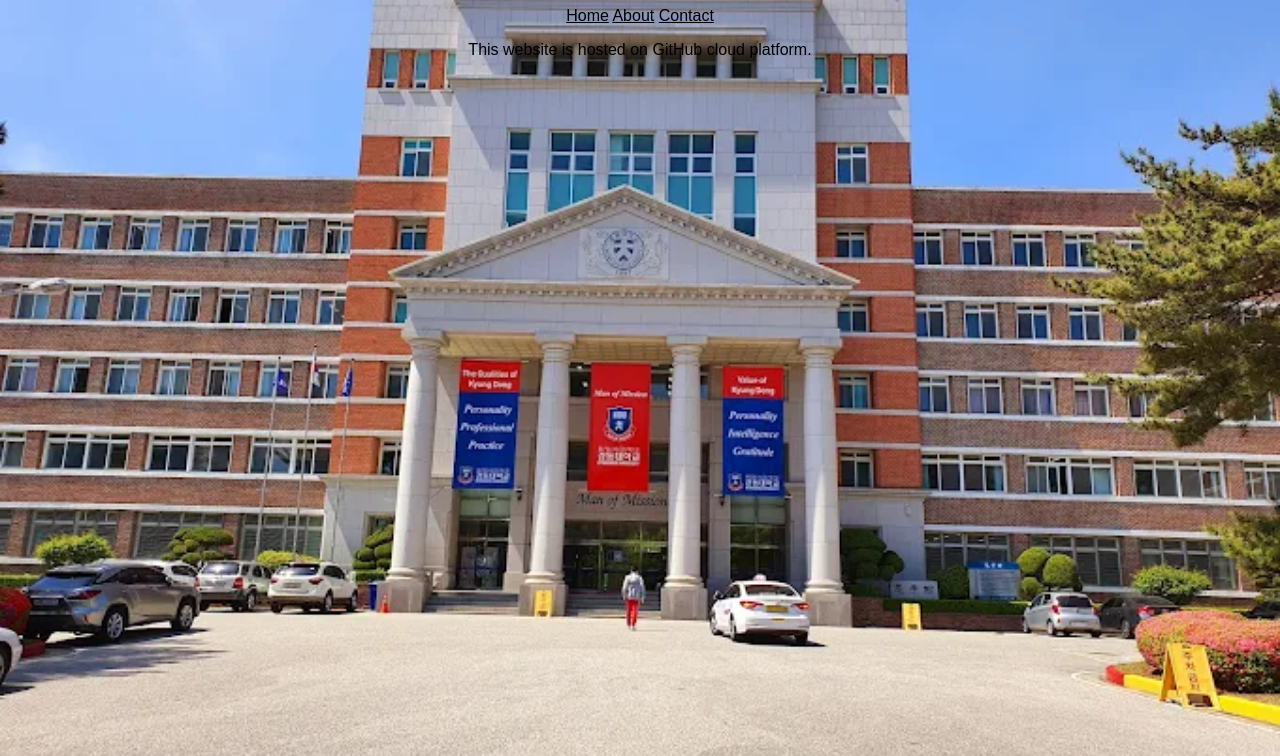
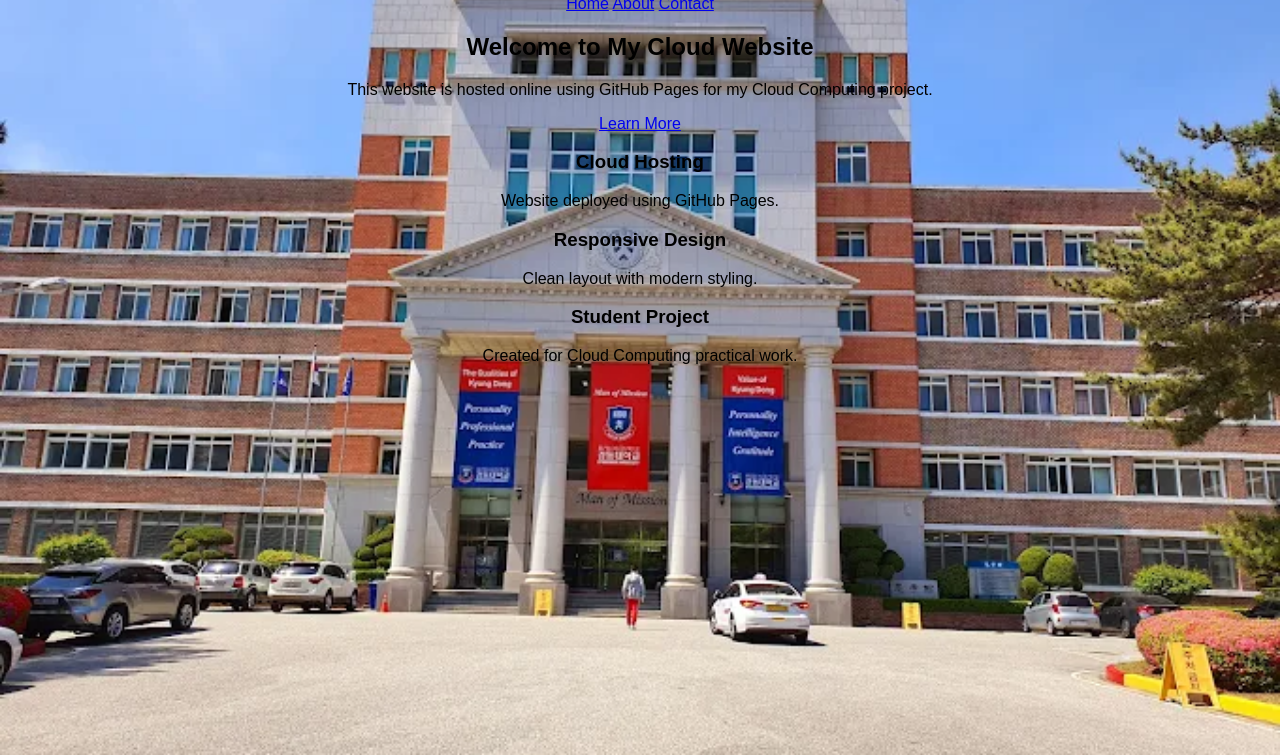
Before and after one commit to RajkumarLamaOfficial/mywebsite, a plain HTML site: page index.html in a window 1280 px wide. Shown: the part 73-829 px from the top of the page. Drawn offline with Linux system fonts and the light colour scheme.

Commit message:
Update index.html

```diff
--- a/index.html
+++ b/index.html
@@ -1,23 +1,47 @@
 <!DOCTYPE html>
 <html>
 <head>
-    <title>Home</title>
+    <title>Home - Cloud Computing Project</title>
     <link rel="stylesheet" href="style.css">
 </head>
-
 <body>
 
-<h1 style="color:blue;">Welcome to My Cloud Website</h1>
+<div class="page">
 
-<nav>
-    <a href="index.html" style="color:black;">Home</a>
-    <a href="about.html" style="color:black;">About</a>
-    <a href="contact.html" style="color:black;">Contact</a>
-</nav>
+    <nav>
+        <h2>Lama Raj Kumar</h2>
+        <div>
+            <a href="index.html">Home</a>
+            <a href="about.html">About</a>
+            <a href="contact.html">Contact</a>
+        </div>
+    </nav>
 
-<p style="color:black;">
-This website is hosted on GitHub cloud platform.
-</p>
+    <section class="hero">
+        <h1>Welcome to My Cloud Website</h1>
+        <p>This website is hosted online using GitHub Pages for my Cloud Computing project.</p>
+        <a class="btn" href="about.html">Learn More</a>
+    </section>
 
+    <section class="cards">
+        <div class="card">
+            <h3>Cloud Hosting</h3>
+            <p>Website deployed using GitHub Pages.</p>
+        </div>
+
+        <div class="card">
+            <h3>Responsive Design</h3>
+            <p>Clean layout with modern styling.</p>
+        </div>
+
+        <div class="card">
+            <h3>Student Project</h3>
+            <p>Created for Cloud Computing practical work.</p>
+        </div>
+    </section>
+
+</div>
+
+<script src="script.js"></script>
 </body>
 </html>
```
